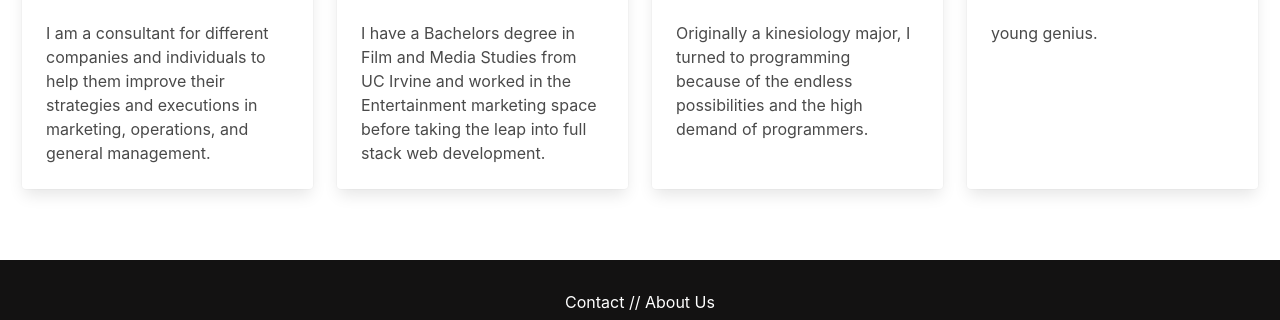
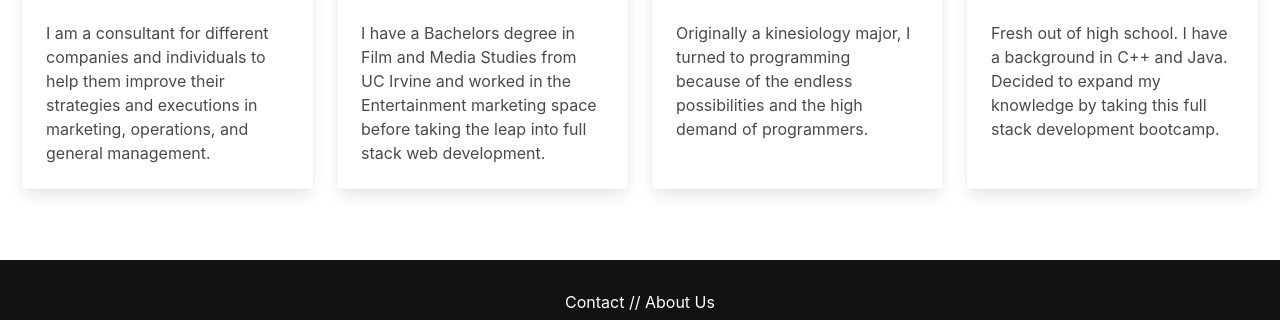
Before and after one commit to suzylee824/project-1, a plain HTML site: page aboutUs.html in a window 1280 px wide. Shown: the part 480-800 px from the top of the page. Drawn offline with nearby package versions, Linux system fonts and the light colour scheme.

Commit message:
second final draft

```diff
--- a/aboutUs.html
+++ b/aboutUs.html
@@ -125,7 +125,7 @@
               </div>
 
               <div class="content">
-                  young genius.
+                Fresh out of high school. I have a background in C++ and Java. Decided to expand my knowledge by taking this full stack development bootcamp.
                 <br>
               </div>
             </div>
```
Also changed, not shown: 1 other file.
